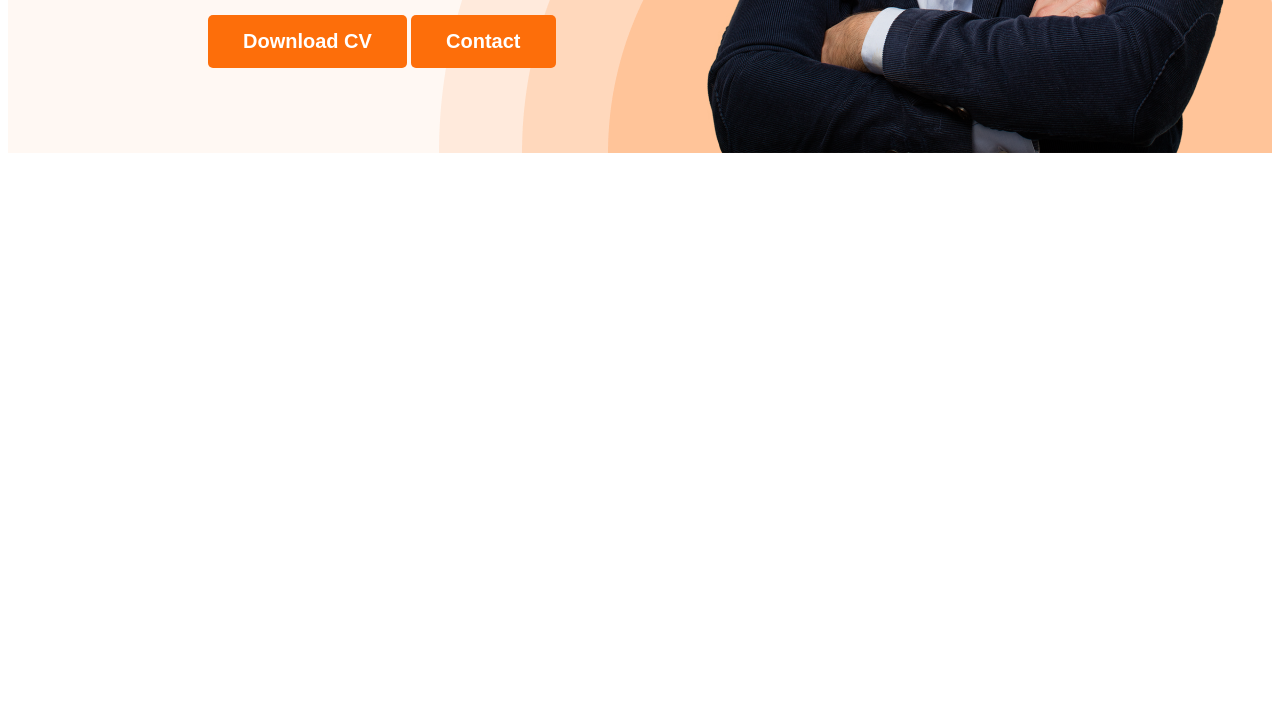
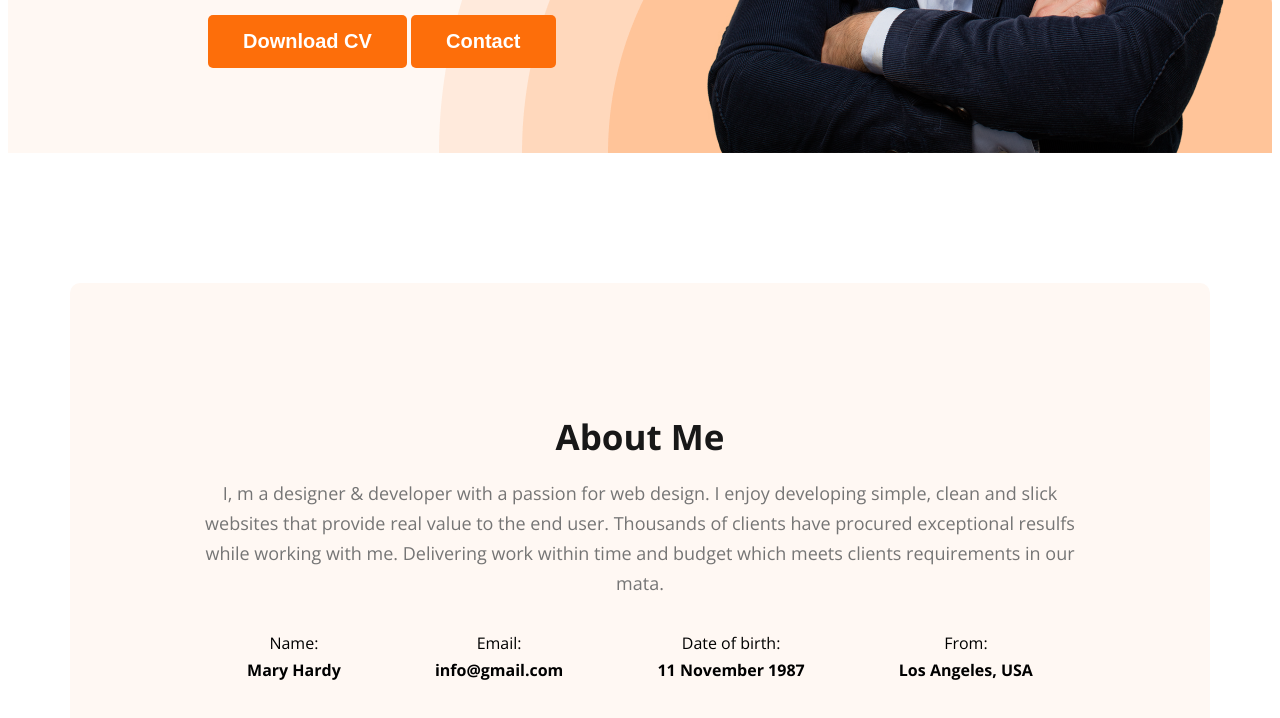
Before and after one commit to ShohanJoardder/Programing-Hero, a plain HTML site: page Module-Porfolio/index.html in a window 1280 px wide. Shown: the part 712-1430 px from the top of the page. Before the commit the page ends 873 px from the top, so only its background shows below. Drawn offline with nearby package versions, Linux system fonts and the light colour scheme.

Commit message:
about added

```diff
--- a/Module-Porfolio/index.html
+++ b/Module-Porfolio/index.html
@@ -30,7 +30,32 @@
             <img class="profile-pic" src="images/hardy.png" alt="">
         </div>
     </header>
-    <main></main>
+    <main>
+        <section class="about">
+            <section class="section-title">About Me</section>
+            <p class="section-desc">
+                I, m a designer & developer with a passion for web design. I enjoy developing simple, clean and slick websites that provide real value to the end user. Thousands of clients have procured exceptional resulfs while working with me. Delivering work within time and budget which meets clients requirements in our mata.
+            </p>
+            <div class="about-info-container">
+                <div class="about-info">
+                    <p class="info-title">Name:</p>
+                    <h4 class="info-desc">Mary Hardy</h4>
+                </div>
+                <div class="about-info">
+                    <p class="info-title">Email:</p>
+                    <h4 class="info-desc">info@gmail.com</h4>
+                </div>
+                <div class="about-info">
+                    <p class="info-title">Date of birth:</p>
+                    <h4 class="info-desc">11 November 1987</h4>
+                </div>
+                <div class="about-info">
+                    <p class="info-title">From:</p>
+                    <h4 class="info-desc">Los Angeles, USA</h4>
+                </div>
+            </div>
+        </section>
+    </main>
     <footer></footer>
 </body>
 </html>
--- a/Module-Porfolio/style/style.css
+++ b/Module-Porfolio/style/style.css
@@ -12,6 +12,12 @@ body{
     color: #fff;
     padding: 15px 35px;
     font-size: 20px;
+    font-weight: 700;
+}
+.section-title{
+    color: #181818;
+    text-align: center;
+    font-size: 35px;
     font-weight: 700;
 }
 /* nav related style */
@@ -73,3 +79,36 @@ nav ul a{
     font-size: 18px;
     color:#757575;
 }
+
+/* main section style */
+main{
+    max-width: 1140px;
+    margin: 0 auto;
+}
+/* about section style */
+.about{
+    padding: 130px;
+    border-radius: 10px;
+    background: #FFF8F3;
+    margin: 130px 0;
+}
+.section-desc{
+    color: #757575;
+    text-align: center;
+    font-size: 18px;
+    font-weight: 400;
+    line-height: 30px;
+}
+.about-info-container{
+    display: flex;
+    justify-content: space-around;
+}
+.about-info{
+    text-align: center;
+}
+.info-title{
+    margin-bottom: 0;
+}
+.info-desc{
+    margin-top: 5px;
+}
```
